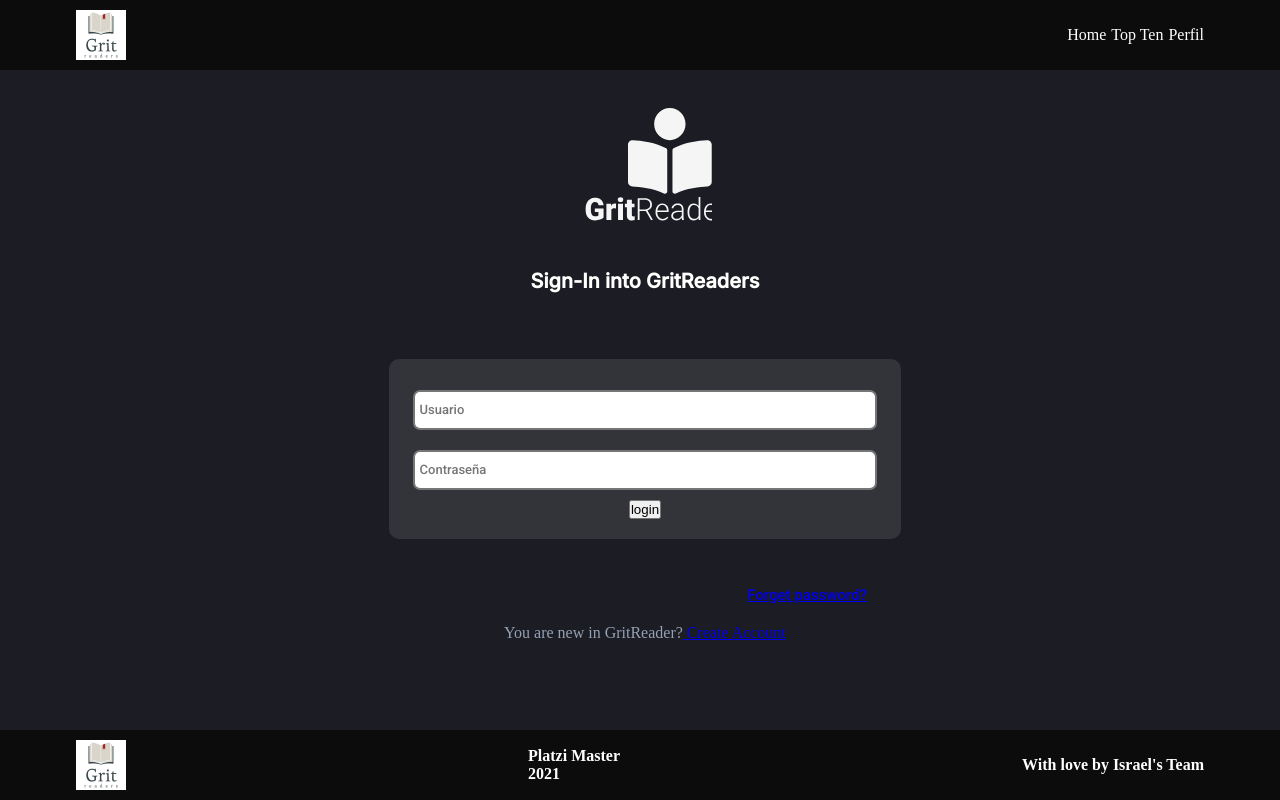
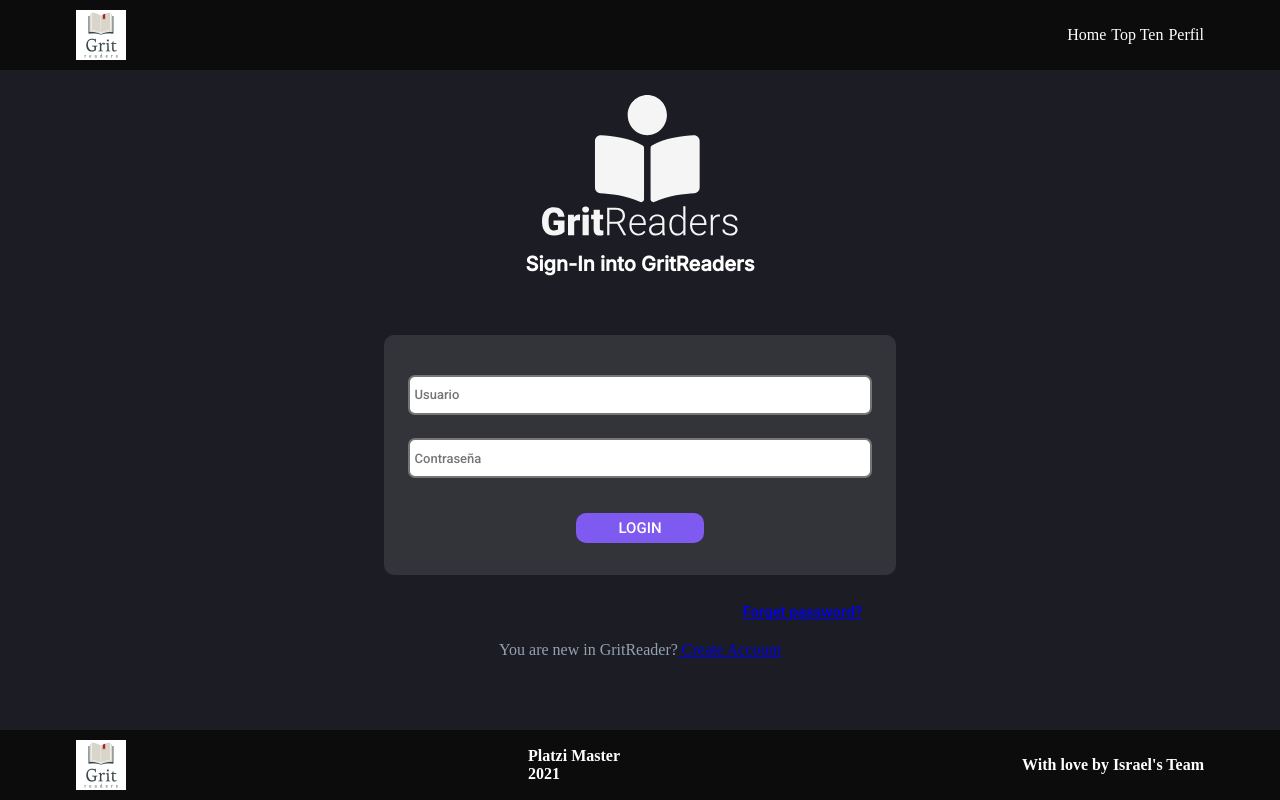
Before and after one commit to gritreaders/FrontEnd, a Next.js app: page /login in a window 1280 px wide. Built offline with nearby package versions, Linux system fonts and the light colour scheme.

Commit message:
🐛 fix styles login and register

```diff
--- a/pages/login/login.module.scss
+++ b/pages/login/login.module.scss
@@ -13,23 +13,23 @@
     height: 75%;
     width: 40%;
     padding: 5px;
+    margin: 0 auto;
     background-color: $background-color2;
     border-radius: 10%;
     align-self: center;
     display: flex;
-    flex-direction: column;
-    justify-content: space-around;
+    flex-wrap: wrap;
+    justify-content: center;
     position: absolute;
-    left: 30%;
 
     &_logo {
       margin-bottom: 5%;
-      height: 20%;
-      width: 25%;
+      height: 150px;
+      width: 200px;
+      margin-top: 20px;
       background-image: url('../../public/images/grit-readers-white.svg');
       background-size: cover;
       position: relative;
-      left: 38%;
     }
 
     & > h1 {
@@ -44,11 +44,11 @@
     &_box1 {
       height: 30%;
       width: 100%;
+      padding: 30px 0;
       border-radius: 10px;
       background-color: $grey-color1;
       display: flex;
-      flex-direction: column;
-      align-items: center;
+      flex-wrap: wrap;
       justify-content: center;
 
       & > input {
@@ -64,6 +64,20 @@
           font-size: small;
           text-align: start;
         }
+      }
+
+      & > button {
+        margin-top: 20px;
+        height: 30px;
+        width: 25%;
+        text-transform: uppercase;
+        font-size: 15px;
+        font-family: $secondary-font;
+        background-color: $secondary-color;
+        color: $white-color;
+        border-style: hidden;
+        border-radius: 10px;
+        align-self: center;
       }
     }
 
@@ -82,20 +96,6 @@
         align-self: flex-end;
       }
 
-      & > button {
-        margin-top: 20px;
-        height: 30px;
-        width: 25%;
-        text-transform: uppercase;
-        font-size: 15px;
-        font-family: $secondary-font;
-        background-color: $secondary-color;
-        color: $white-color;
-        border-style: hidden;
-        border-radius: 10px;
-        align-self: center;
-      }
-
       & > p {
         margin-top: 20px;
         align-self: center;
```
Also changed, not shown: pages/register/index.js (+7 -6 lines), pages/register/register.module.scss (+3 -8 lines).
